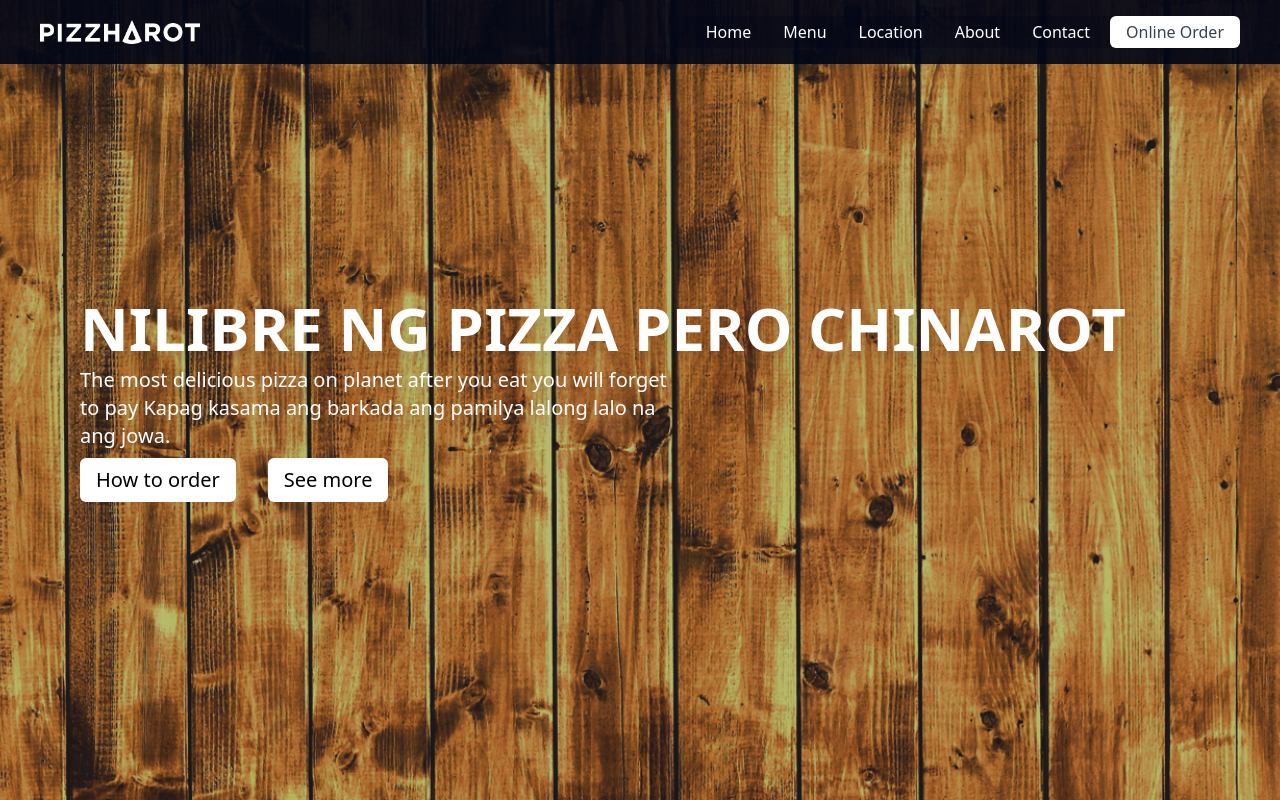
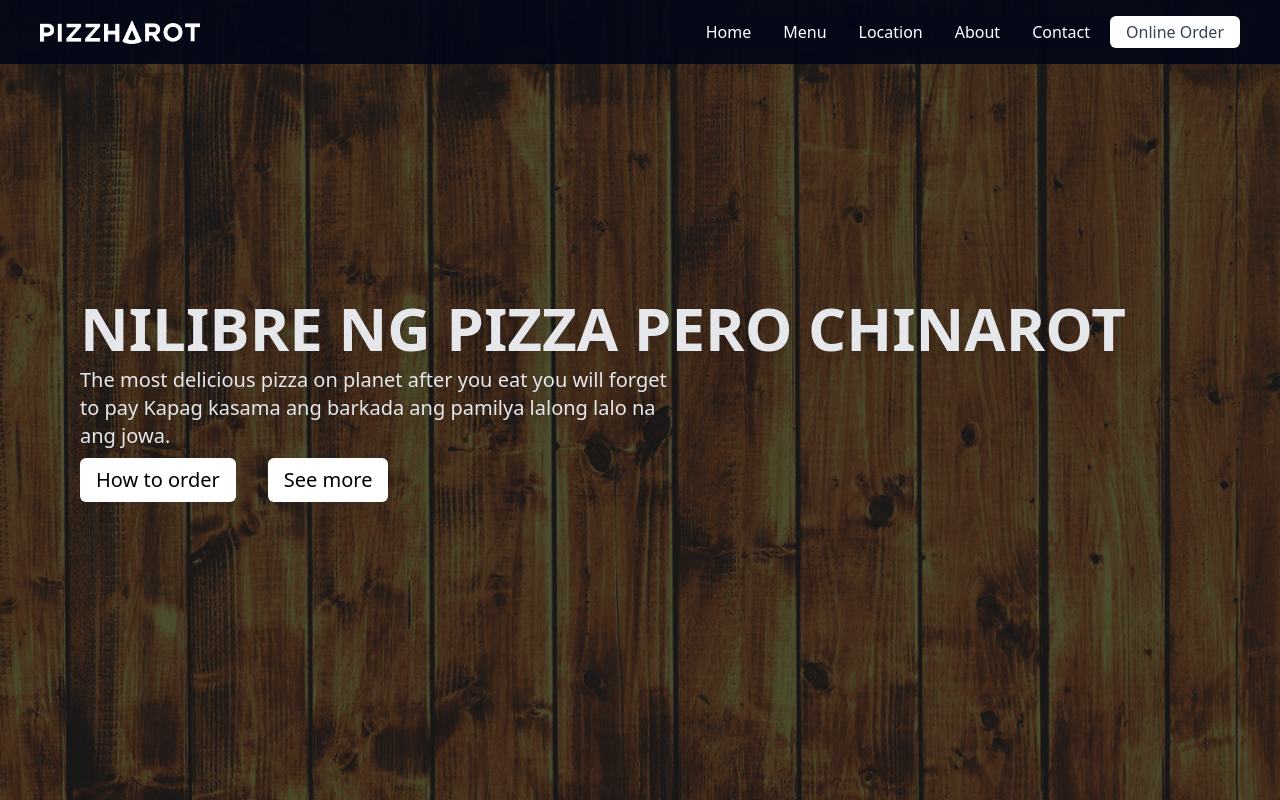
Before and after one commit to Drinisit/pizzharot, a React (Create React App) app: page / in a window 1280 px wide. Built offline with nearby package versions, Linux system fonts and the light colour scheme.

Commit message:
adding hero image

```diff
--- a/src/components/Hero.jsx
+++ b/src/components/Hero.jsx
@@ -1,12 +1,14 @@
 import React from 'react'
-import HeroImage from '../assets/hero-pizza.png'
-import Background from '../assets/bgwood.jpg'
+import HeroImage from '../assets/pizzharap-hero1.jpg'
+
+
 
 const Hero = () => {
   return (
     <div className='w-full h-screen'>
-      <img className='top-0 left-0 w-full h-screen object-cover' src={Background} alt="" />
-        <div className='absolute top-0 w-full h-screen flex flex-col justify-center text-white'>
+      <img className='top-0 left-0 w-full h-screen object-cover' src={HeroImage} alt="" />
+      <div className='bg-gradient-to-b from-slate-950 to-slate-500'></div>
+        <div className='absolute top-0 w-full h-screen flex flex-col justify-center text-gray-200'>
             <div className='left-[5%] max-w-[1240px] m-auto absolute p-4'>
                 <h1 className='text-4xl font-bold uppercase md:text-6xl drop-shadow-xl'>Nilibre ng pizza pero chinarot</h1>
 
--- a/src/components/Navbar.jsx
+++ b/src/components/Navbar.jsx
@@ -27,7 +27,7 @@ const Navbar = () => {
 
                 </div>
 
-                <ul className={`md:flex md:items-center text-white md:pb-0 pb-12 absolute md:static bg-slate-950/30 md:z-auto z-[-1] left-0 w-full md:w-auto md:pl-0 pl-9 transition-all duration-500 ease-in ${open ? 'top-14 opacity-100' :'top-[-490px]'} md:opacity-100 opacity-0`}>
+                <ul className={`md:flex md:items-center text-white md:pb-0 pb-12 absolute md:static bg-slate-950/50 md:z-auto z-[-1] left-0 w-full md:w-auto md:pl-0 pl-9 transition-all duration-500 ease-in ${open ? 'top-14 opacity-100' :'top-[-490px]'} md:opacity-100 opacity-0`}>
                     {
                         Links.map((link) => (
                             <li key={link.name} className='md:ml-8 md:my-0 my-4'>
```
Also changed, not shown: src/assets/bgwood.jpg (deleted), src/assets/pizzharap-hero1.jpg (added).
